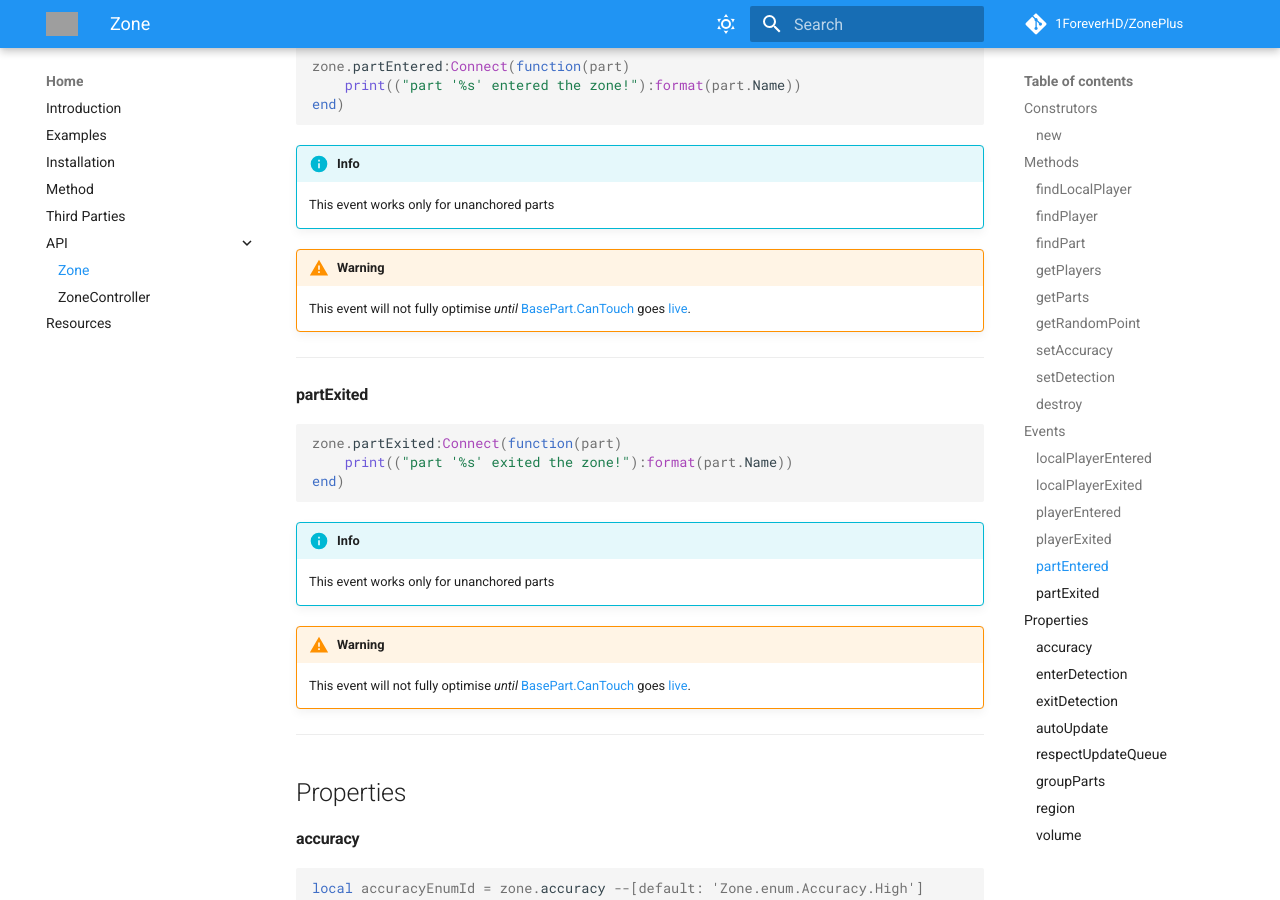
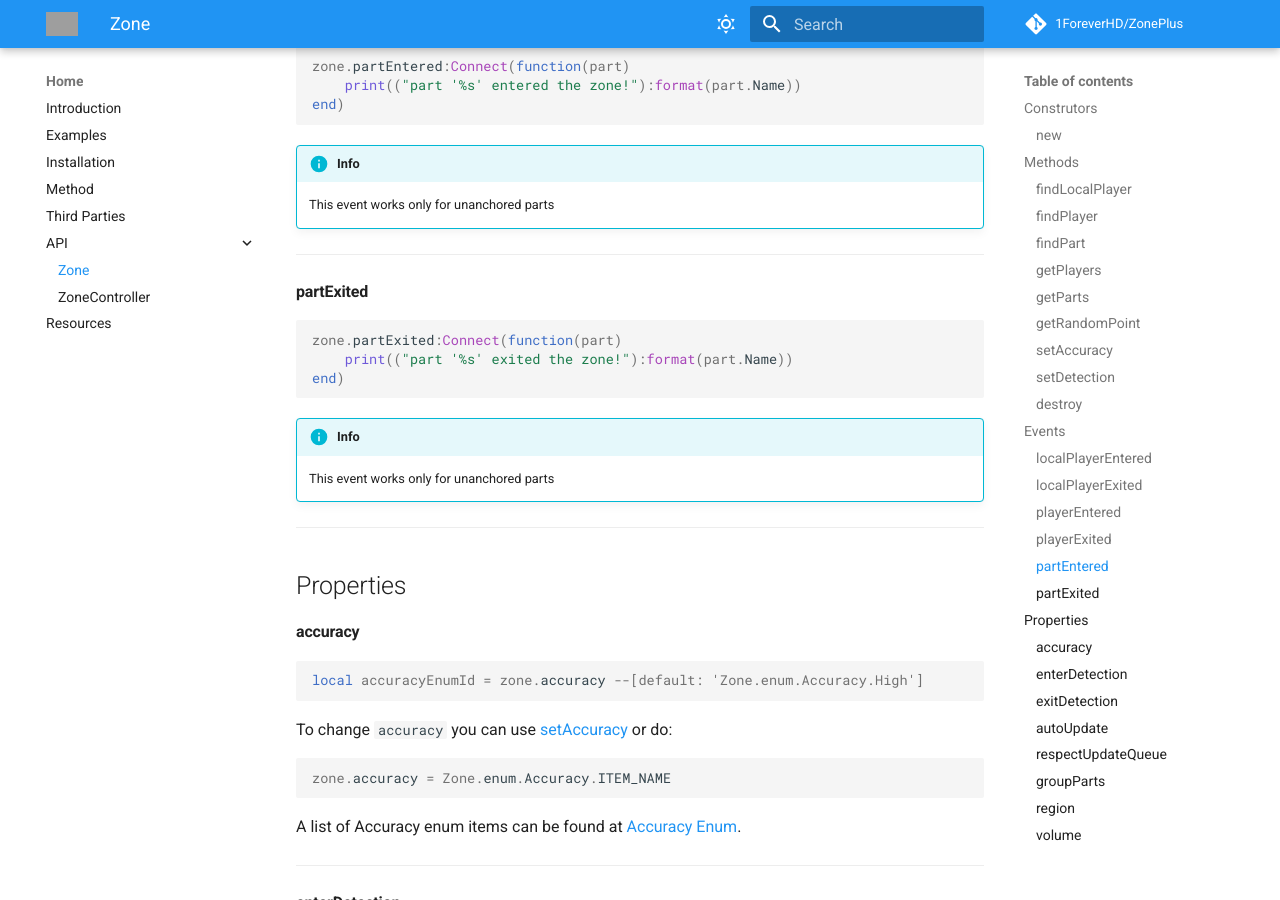
Before and after one commit to 1ForeverHD/ZonePlus, an MkDocs documentation site: the page built from docs/api/zone.md, in a window 1280 px wide and 900 px high, scrolled down 2688 px. Built offline with MkDocs 1.6.1 and Material for MkDocs 9.7.7, drawn with Linux system fonts in a browser that asks for light colours; comment, search, counter and statistics services are not loaded; grey boxes are pictures that could not be loaded.

Commit message:
c5e1f09984cb029867aedb9c8f7b2af273c14ba8

````diff
--- a/docs/api/zone.md
+++ b/docs/api/zone.md
@@ -123,10 +123,6 @@ end)
 !!! info
     This event works only for unanchored parts
 
-
-!!! warning
-    This event will not fully optimise *until* [BasePart.CanTouch](https://developer.roblox.com/en-us/api-reference/property/BasePart/CanTouch) goes [live](https://developer.roblox.com/en-us/resources/release-note/Release-Notes-for-460).
-
 ----
 #### partExited
 ```lua
@@ -137,10 +133,6 @@ end)
 
 !!! info
     This event works only for unanchored parts
-
-
-!!! warning
-    This event will not fully optimise *until* [BasePart.CanTouch](https://developer.roblox.com/en-us/api-reference/property/BasePart/CanTouch) goes [live](https://developer.roblox.com/en-us/resources/release-note/Release-Notes-for-460).
 
 ----
 
````
